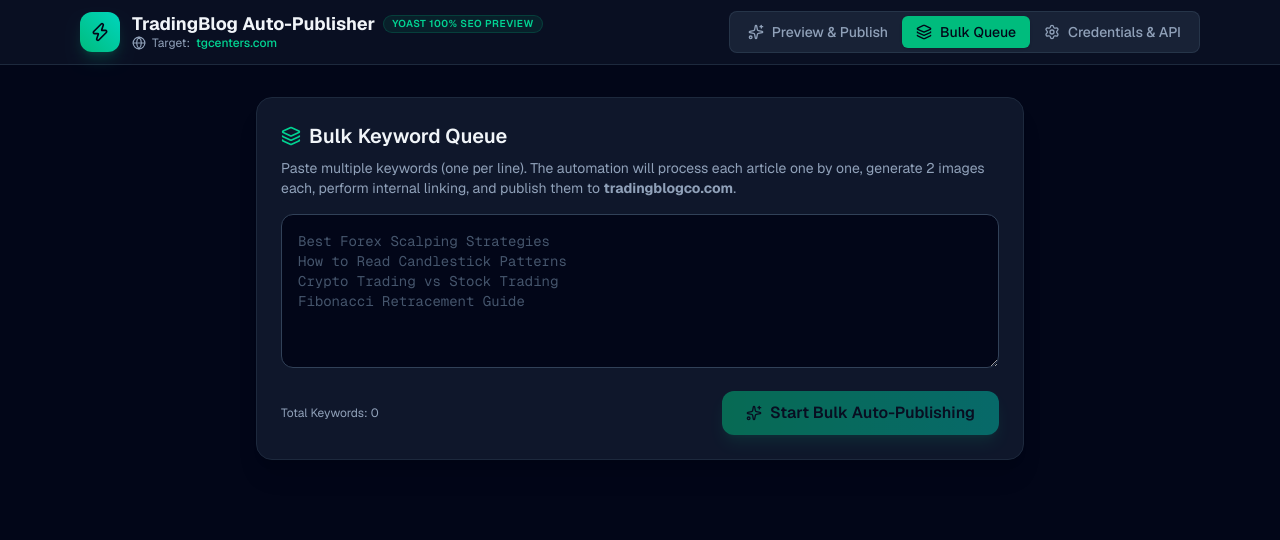
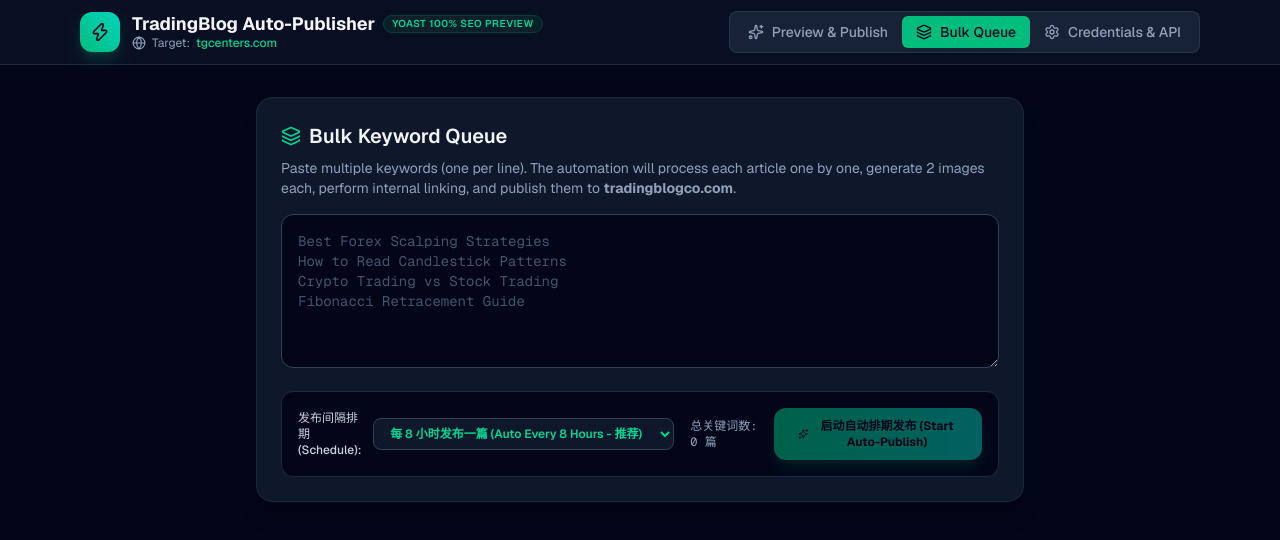
Before and after one commit to julianebaierr-gif/wp-auto-publisher, a Next.js app: page / in a window 1280 px wide. Both pictures are taken after a click on the button "Bulk Queue". Shown: the top 540 px of the page. Built offline with nearby package versions, Linux system fonts and the light colour scheme.

Commit message:
feat: enforce deep narrative flowing prose without short bullet points, add 8-hour auto-scheduling for bulk keywords queue

```diff
--- a/src/app/api/generate-and-publish/route.ts
+++ b/src/app/api/generate-and-publish/route.ts
@@ -139,6 +139,7 @@
 
     console.log(`[Step 5/5] Publishing post to WordPress with Yoast SEO metadata & Auto Category...`);
     const categoryId = article.category?.id || (await import('@/lib/wordpress')).autoDetermineCategory(trimmedKeyword, article.title).id;
+    const scheduleDate = body.scheduleDate || undefined;
 
     const publishedPost = await publishPostToWordPress({
       title: article.title,
@@ -148,7 +149,8 @@
       focusKeyword: article.focusKeyword,
       featuredMediaId: featuredMedia.id,
       categoryId,
-      status: publishStatus,
+      status: scheduleDate ? 'future' : publishStatus,
+      date: scheduleDate,
       wpUrl,
       username: wpUsername,
       appPassword: wpAppPassword,
--- a/src/app/page.tsx
+++ b/src/app/page.tsx
@@ -38,6 +38,7 @@
 
   // Bulk generation state
   const [bulkKeywords, setBulkKeywords] = useState('');
+  const [bulkIntervalHours, setBulkIntervalHours] = useState<number>(8); // Default 8 hours auto-schedule
   const [bulkProgress, setBulkProgress] = useState<{ total: number; current: number; logs: any[] }>({
     total: 0,
     current: 0,
@@ -315,9 +316,19 @@
     setIsBulkRunning(true);
     setBulkProgress({ total: list.length, current: 0, logs: [] });
 
+    const now = new Date();
+
     for (let i = 0; i < list.length; i++) {
       const kw = list[i];
       setBulkProgress((prev) => ({ ...prev, current: i + 1 }));
+
+      // Calculate schedule date: 1st immediately or staggered every 8 hours
+      let scheduleDateStr: string | undefined = undefined;
+      if (bulkIntervalHours > 0) {
+        const scheduledTime = new Date(now.getTime() + i * bulkIntervalHours * 60 * 60 * 1000);
+        // Format ISO string without milliseconds: YYYY-MM-DDTHH:mm:ss
+        scheduleDateStr = scheduledTime.toISOString().replace(/\.\d{3}Z$/, '');
+      }
 
       try {
         const res = await fetch('/api/generate-and-publish', {
@@ -325,7 +336,11 @@
           headers: { 'Content-Type': 'application/json' },
           body: JSON.stringify({
             keyword: kw,
-            settings,
+            scheduleDate: scheduleDateStr,
+            settings: {
+              ...settings,
+              publishStatus: scheduleDateStr ? 'future' : settings.publishStatus,
+            },
           }),
         });
         const data = await res.json();
@@ -340,6 +355,7 @@
               url: data.postUrl,
               error: data.error,
               title: data.article?.title,
+              scheduledAt: scheduleDateStr ? new Date(scheduleDateStr).toLocaleString('zh-CN', { timeZone: 'Asia/Shanghai' }) : '立即发布',
             },
           ],
         }));
@@ -901,37 +917,56 @@
                 className="w-full bg-slate-950 border border-slate-700 rounded-xl p-4 text-slate-100 placeholder-slate-600 focus:outline-none focus:ring-2 focus:ring-emerald-500 text-sm font-mono"
               />
 
-              <div className="mt-4 flex items-center justify-between">
-                <span className="text-xs text-slate-400">
-                  Total Keywords: {bulkKeywords.split('\n').filter((k) => k.trim()).length}
+              <div className="mt-4 flex flex-col md:flex-row md:items-center justify-between gap-4 p-4 rounded-xl bg-slate-950 border border-slate-800">
+                <div className="flex items-center gap-3">
+                  <span className="text-xs text-slate-300 font-medium">发布间隔排期 (Schedule):</span>
+                  <select
+                    value={bulkIntervalHours}
+                    onChange={(e) => setBulkIntervalHours(Number(e.target.value))}
+                    disabled={isBulkRunning}
+                    className="bg-slate-900 border border-slate-700 text-emerald-400 text-xs rounded-lg px-3 py-1.5 focus:outline-none focus:ring-1 focus:ring-emerald-500 font-semibold"
+                  >
+                    <option value={8}>每 8 小时发布一篇 (Auto Every 8 Hours - 推荐)</option>
+                    <option value={6}>每 6 小时发布一篇 (Every 6 Hours)</option>
+                    <option value={12}>每 12 小时发布一篇 (Every 12 Hours)</option>
+                    <option value={24}>每 24 小时发布一篇 (Every 24 Hours / 每天1篇)</option>
+                    <option value={0}>全部立即发布 (Publish All Immediately)</option>
+                  </select>
+                </div>
+
+                <div className="flex items-center justify-between md:justify-end gap-4">
+                  <span className="text-xs text-slate-400 font-mono">
+                    总关键词数: {bulkKeywords.split('\n').filter((k) => k.trim()).length} 篇
                   </span>
 
                   <button
                     type="button"
                     onClick={handleBulkPublish}
                     disabled={isBulkRunning || !bulkKeywords.trim()}
-                  className="flex items-center gap-2 bg-gradient-to-r from-emerald-500 to-teal-500 hover:from-emerald-400 hover:to-teal-400 text-slate-950 font-semibold px-6 py-2.5 rounded-xl transition shadow-lg shadow-emerald-500/20 disabled:opacity-50 cursor-pointer"
+                    className="flex items-center gap-2 bg-gradient-to-r from-emerald-500 to-teal-500 hover:from-emerald-400 hover:to-teal-400 text-slate-950 font-bold px-6 py-2.5 rounded-xl transition shadow-lg shadow-emerald-500/20 disabled:opacity-50 cursor-pointer text-xs"
                   >
                     {isBulkRunning ? (
                       <>
                         <Loader2 className="w-4 h-4 animate-spin" />
-                      Running Queue ({bulkProgress.current} / {bulkProgress.total})...
+                        批量排期中 ({bulkProgress.current} / {bulkProgress.total})...
                       </>
                     ) : (
                       <>
                         <Sparkles className="w-4 h-4" />
-                      Start Bulk Auto-Publishing
+                        启动自动排期发布 (Start Auto-Publish)
                       </>
                     )}
                   </button>
+                </div>
               </div>
             </div>
 
             {/* Bulk Execution Logs */}
             {bulkProgress.logs.length > 0 && (
               <div className="bg-slate-900 border border-slate-800 rounded-2xl p-6">
-                <h3 className="text-sm font-semibold text-slate-300 uppercase tracking-wider mb-3">
-                  Execution History
+                <h3 className="text-sm font-semibold text-slate-300 uppercase tracking-wider mb-3 flex items-center justify-between">
+                  <span>发布排期记录 (Schedule & Status)</span>
+                  <span className="text-xs text-slate-400 font-normal">WordPress 计划定时任务</span>
                 </h3>
                 <div className="space-y-2">
                   {bulkProgress.logs.map((log, idx) => (
@@ -949,22 +984,28 @@
                         ) : (
                           <AlertCircle className="w-4 h-4 text-rose-400 shrink-0" />
                         )}
-                        <span className="font-medium text-slate-200">{log.keyword}</span>
-                        {log.title && <span className="text-slate-400 truncate">({log.title})</span>}
+                        <span className="font-semibold text-slate-200">{log.keyword}</span>
+                        {log.title && <span className="text-slate-400 truncate hidden md:inline">- {log.title}</span>}
                       </div>
 
-                      {log.success && log.url ? (
+                      <div className="flex items-center gap-3 shrink-0">
+                        {log.scheduledAt && (
+                          <span className="text-[11px] bg-slate-800 text-amber-300 px-2 py-0.5 rounded border border-slate-700">
+                            排期: {log.scheduledAt}
+                          </span>
+                        )}
+                        {log.url && (
                           <a
                             href={log.url}
                             target="_blank"
                             rel="noreferrer"
-                          className="flex items-center gap-1 bg-emerald-500 text-slate-950 px-2 py-1 rounded font-semibold shrink-0 hover:bg-emerald-400"
+                            className="text-emerald-400 hover:underline flex items-center gap-1"
                           >
-                          View <ExternalLink className="w-3 h-3" />
+                            查看文章 <ExternalLink className="w-3 h-3" />
                           </a>
-                      ) : (
-                        <span className="text-rose-400 shrink-0">{log.error || 'Failed'}</span>
                         )}
+                        {log.error && <span className="text-rose-400">{log.error}</span>}
+                      </div>
                     </div>
                   ))}
                 </div>
--- a/src/lib/openai.ts
+++ b/src/lib/openai.ts
@@ -61,10 +61,13 @@
    - If the keyword is about Chinese language, focus 100% on language packs, localization steps across platforms, translation bots, and font display.
    - Content must solve real user problems from beginning to end with first-hand, actionable, step-by-step helpful walkthroughs.
 
-2. EXHAUSTIVE PILLAR GUIDE (10,000+ CHINESE CHARACTERS MANDATORY):
+2. EXHAUSTIVE PILLAR GUIDE (10,000+ CHINESE CHARACTERS - DEEP NARRATIVE PROSE):
    - You MUST generate an ultra-comprehensive, deeply detailed master guide with 10,000+ Chinese characters (正文纯汉字字数必须达到并超过10000字).
+   - STRICT PROHIBITION ON SHORT BULLET POINTS / OUTLINE-STYLE TEXT:
+     * NEVER write short bullet lists, brief summary outlines, or lazy 1-line bullet points under headings!
+     * Content MUST be written in extensive, flowing, full-length narrative paragraphs (<p class="wp-block-paragraph">...</p>).
+     * Under EVERY heading (H2, H3, H4), write 5 to 8 expansive, highly descriptive paragraphs (each paragraph 150-300 Chinese characters) explaining the "why", the exact step-by-step "how", realistic troubleshooting situations, interface screenshots descriptions, common traps, and professional best practices.
    - Write 12 to 16 expansive major sections (H2) and multiple descriptive sub-sections (H3, H4), ALL strictly relevant to "${keyword}".
-   - Under every section, provide 5 to 7 detailed, informative paragraphs (<p class="wp-block-paragraph">...</p>) breaking down practical workflows, settings paths, interface tips, troubleshooting steps, and expert recommendations.
 
 3. HIERARCHICAL HEADINGS STRUCTURE (H2 TO H4):
    - Organize logically using clean H2, H3, and H4 tags.
--- a/src/lib/wordpress.ts
+++ b/src/lib/wordpress.ts
@@ -330,6 +330,7 @@
   featuredMediaId,
   categoryId,
   status = 'publish',
+  date,
   wpUrl,
   username,
   appPassword,
@@ -341,7 +342,8 @@
   focusKeyword: string;
   featuredMediaId?: number;
   categoryId?: number;
-  status?: 'publish' | 'draft';
+  status?: 'publish' | 'draft' | 'future';
+  date?: string;
   wpUrl?: string;
   username?: string;
   appPassword?: string;
@@ -353,7 +355,7 @@
     title,
     slug,
     content: contentHtml,
-    status,
+    status: date ? 'future' : status,
     // Yoast SEO specific meta values
     meta: {
       _yoast_wpseo_focuskw: focusKeyword,
@@ -361,6 +363,10 @@
       _yoast_wpseo_title: title,
     },
   };
+
+  if (date) {
+    payload.date = date;
+  }
 
   if (featuredMediaId) {
     payload.featured_media = featuredMediaId;
```
Lines whose indentation alone changed are shown as unchanged.
